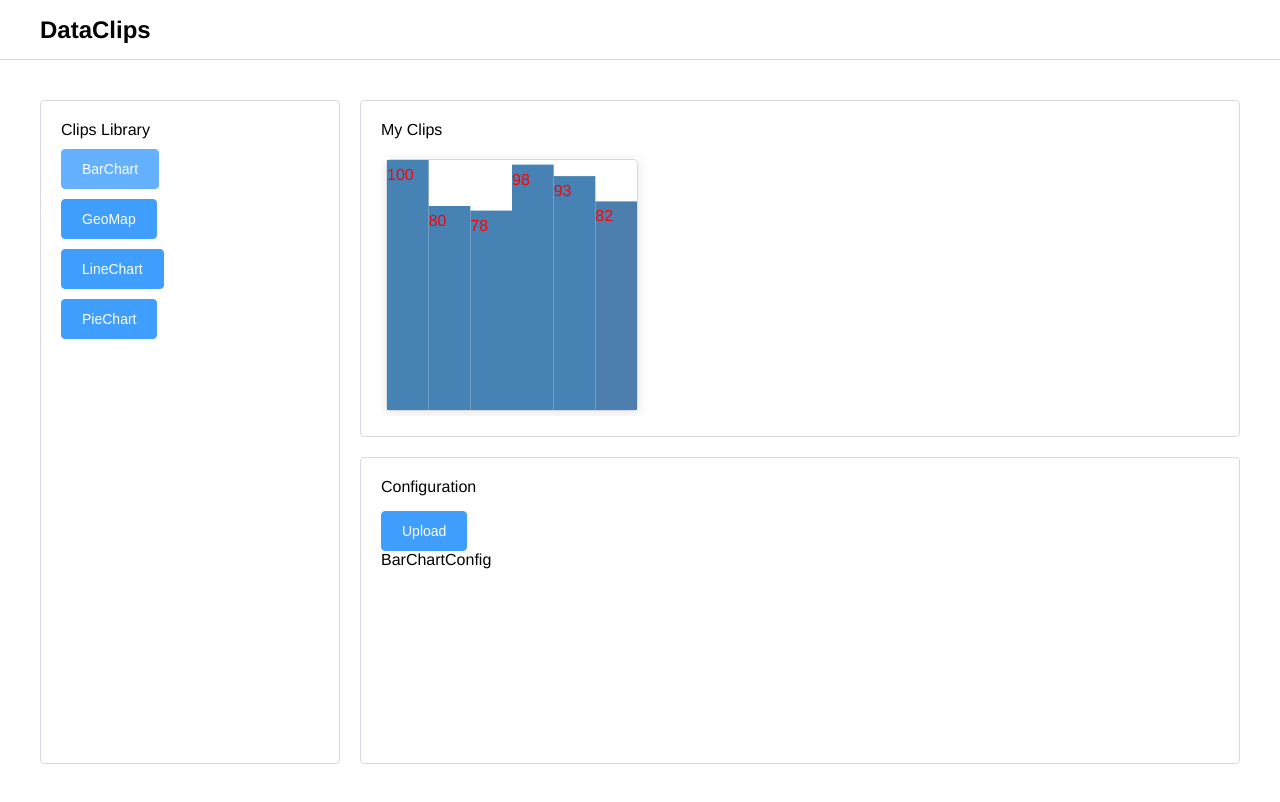
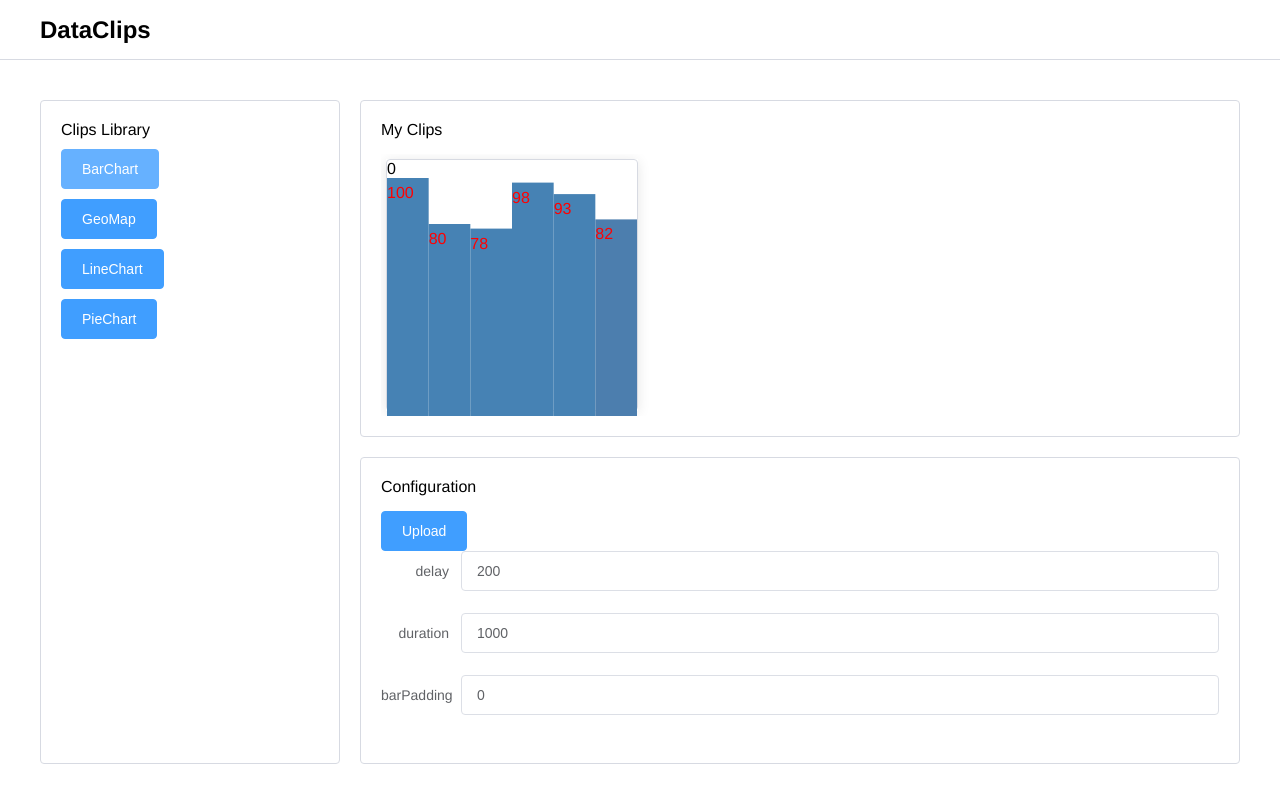
Before and after one commit to MS-ASE-2020/team-ai-vis, a Vue app in the folder src/: page /#/barchart in a window 1280 px wide. Both pictures are taken after a click on the button "BarChart". Built offline with nearby package versions, Linux system fonts and the light colour scheme.

Commit message:
config for BarChart

```diff
--- a/src/src/components/BarChart.vue
+++ b/src/src/components/BarChart.vue
@@ -1,96 +1,104 @@
 <template>
   <div class="bar-chart" :id="id">
+    {{ clip.config.barPadding }}
   </div>
 </template>
 
 <script>
-import * as d3 from 'd3'
+import * as d3 from "d3";
 export default {
-  name: 'BarChart',
-  data () {
+  name: "BarChart",
+  data() {
     return {
-      dataset: [100, 80, 78, 98, 93, 82],
       svgWidth: 250,
       svgHeight: 250,
-      barPadding: 0
-    }
+    };
   },
   props: {
     clip: Object,
-    id: String
+    id: String,
   },
   methods: {
-    initChart () {
-      let barWidth = (this.svgWidth / this.dataset.length)
-      let svg = d3.select(`#${this.id}`)
+    initChart() {
+      var data = this.clip.data;
+      var config = this.clip.config;
+
+      let barWidth = this.svgWidth / data.values.length;
+
+      d3.select(`#${this.id}`).select('svg').remove();
+
+      let svg = d3
+        .select(`#${this.id}`)
         .append("svg")
-        .attr('width', this.svgWidth)
-        .attr('height', this.svgHeight)
+        .attr("width", this.svgWidth)
+        .attr("height", this.svgHeight);
 
-      let yScale = d3.scaleLinear()
-        .domain([0, d3.max(this.dataset)])
-        .range([this.svgHeight - 20,0])
+      let yScale = d3
+        .scaleLinear()
+        .domain([0, d3.max(data.values)])
+        .range([this.svgHeight - 20, 0]);
 
-      let barChart = svg.selectAll('rect')
-        .data(this.dataset)
+      svg
+        .selectAll("rect")
+        .data(data.values)
         .enter()
-        .append('rect')
-        .attr('x', (d, i) => barWidth * i)
-        .attr('height', "0")
-        .attr("width","0") //矩形的宽，过渡动画前
-        .transition()   //开启过渡效果
-        .delay(function(d,i){ //指定延迟的时间，表示一定时间后才开始转变，单位同样为毫秒
-            return 200*i;
-      })
-        .duration(1000) //执行动画的时间--毫秒
+        .append("rect")
+        .attr("x", (d, i) => barWidth * i)
+        .attr("height", "0")
+        .attr("width", "0") //矩形的宽，过渡动画前
+        .transition() //开启过渡效果
+        .delay(function (d, i) {
+          //指定延迟的时间，表示一定时间后才开始转变，单位同样为毫秒
+          return config.delay * i;
+        })
+        .duration(config.duration) //执行动画的时间--毫秒
         //.ease(d3.easeBounceIn)
-        .attr('y', d =>yScale(d))
-        .attr('height', d => this.svgHeight - yScale(d))
-        .attr('width', barWidth - this.barPadding)
-        .attr("fill","red")         //初始颜色为红色
-        .transition()               //启动过渡
-        .attr("fill","steelblue")   //终止颜色为铁蓝色
+        .attr("y", (d) => yScale(d))
+        .attr("height", (d) => this.svgHeight - yScale(d))
+        .attr("width", barWidth - config.barPadding)
+        .attr("fill", config.bar.beginColor) //初始颜色为红色
+        .transition() //启动过渡
+        .attr("fill", config.bar.endColor); //终止颜色为铁蓝色
 
-      let text = svg.selectAll('text')
-        .data(this.dataset)
+      svg
+        .selectAll("text")
+        .data(data.values)
         .enter()
-        .append('text')
-        .transition()   //开启过渡效果
-        .delay(function(d,i){ //指定延迟的时间，表示一定时间后才开始转变，单位同样为毫秒
-            return 200*i;
+        .append("text")
+        .transition() //开启过渡效果
+        .delay(function (d, i) {
+          //指定延迟的时间，表示一定时间后才开始转变，单位同样为毫秒
+          return config.delay * i;
         })
-        .duration(1000) //执行动画的时间--毫秒
-        .text(d => d)
-        .attr('y', d => yScale(d) + 20)
-        .attr('x', (d, i) => barWidth * i)
-        .attr("fill","steelblue")         //初始颜色为红色
-        .transition()               //启动过渡
-        .attr("fill","red")   //终止颜色为铁蓝色
-        console.log(barChart);
-        console.log(text);
-
-
-    }
+        .duration(config.duration) //执行动画的时间--毫秒
+        .text((d) => d)
+        .attr("y", (d) => yScale(d) + 20)
+        .attr("x", (d, i) => barWidth * i)
+        .attr("fill", config.text.beginColor) //初始颜色为红色
+        .transition() //启动过渡
+        .attr("fill", config.text.endColor); //终止颜色为铁蓝色
+    },
   },
-  mounted () {
-    this.initChart()
-  }
-}
+  mounted() {
+    this.initChart();
+  },
+  watch: {
+    clip: {
+      deep: true,
+      handler() {
+        console.log(this.clip);
+        this.initChart();
+      },
+    },
+  },
+};
 </script>
 
 <style scoped>
- .bar-chart {
+.bar-chart {
   height: 250px;
   width: 250px;
   border: 1px solid #d7dae2;
   border-radius: 4px;
 }
-
-</style>his.initChart()
-  }
-}
-
-
-<style scoped>
-
 </style>
--- a/src/src/components/BarChartConfig.vue
+++ b/src/src/components/BarChartConfig.vue
@@ -1,12 +1,27 @@
 <template>
   <div class="bar-chart-config">
-      BarChartConfig
+    <el-form label-width="80px" :model="config">
+      <el-form-item label="delay">
+        <el-input v-model.number="config.delay"></el-input>
+      </el-form-item>
+      <el-form-item label="duration">
+        <el-input v-model.number="config.duration"></el-input>
+      </el-form-item>
+      <el-form-item label="barPadding">
+        <el-input v-model.number="config.barPadding"></el-input>
+      </el-form-item>
+    </el-form>
   </div>
 </template>
 
 <script>
 export default {
-  name: 'BarChartConfig'
+  name: 'BarChartConfig',
+  computed: {
+    config: function() {
+      return this.$store.state.focusedClip.config;
+    }
+  }
 }
 </script>
 
--- a/src/src/components/Clips.vue
+++ b/src/src/components/Clips.vue
@@ -48,8 +48,7 @@ export default {
 .clips-list {
   display: flex;
   flex-wrap: nowrap;
-  overflow-x: scroll;
-	overflow-y: hidden;
+  overflow-x: auto;
 }
 .clips-list > * {
   transition: .3s;
--- a/src/src/store/index.js
+++ b/src/src/store/index.js
@@ -17,6 +17,22 @@ const store = new Vuex.Store({
       }
       switch(type) {
         case 'BarChart':
+          clip.data = {
+            values: [ 100, 80, 78, 98, 93, 82 ]
+          };
+          clip.config = {
+            delay: 200,
+            duration: 1000,
+            barPadding: 0,
+            bar: {
+              beginColor: 'red',
+              endColor: 'steelblue'
+            },
+            text: {
+              beginColor: 'steelblue',
+              endColor: 'red'
+            }
+          };
           break;
         case 'GeoMap':
           break;
```
